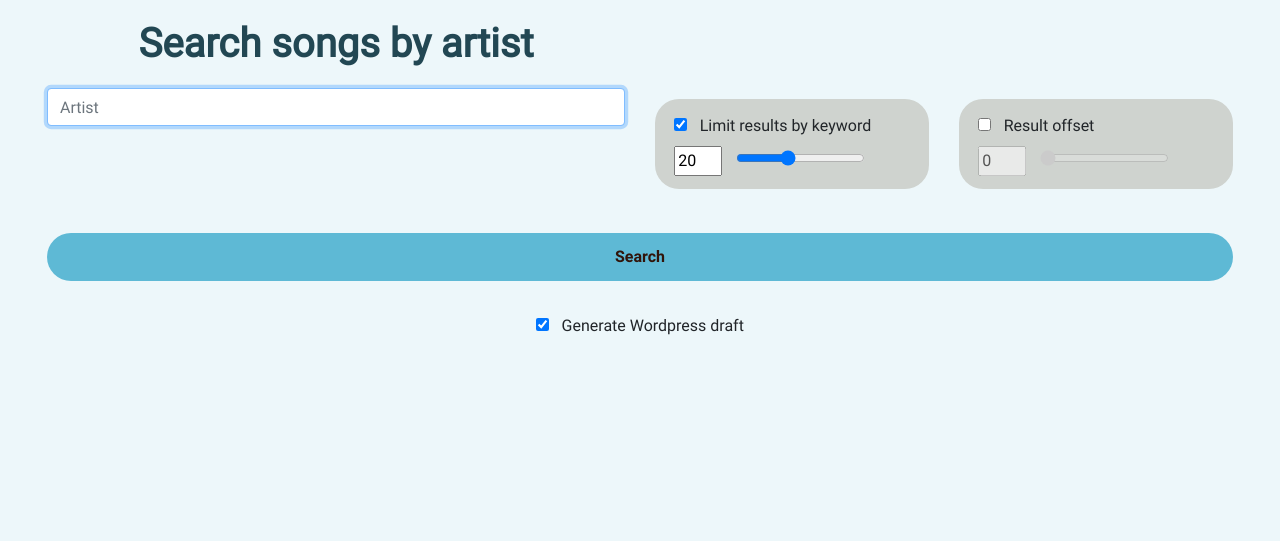
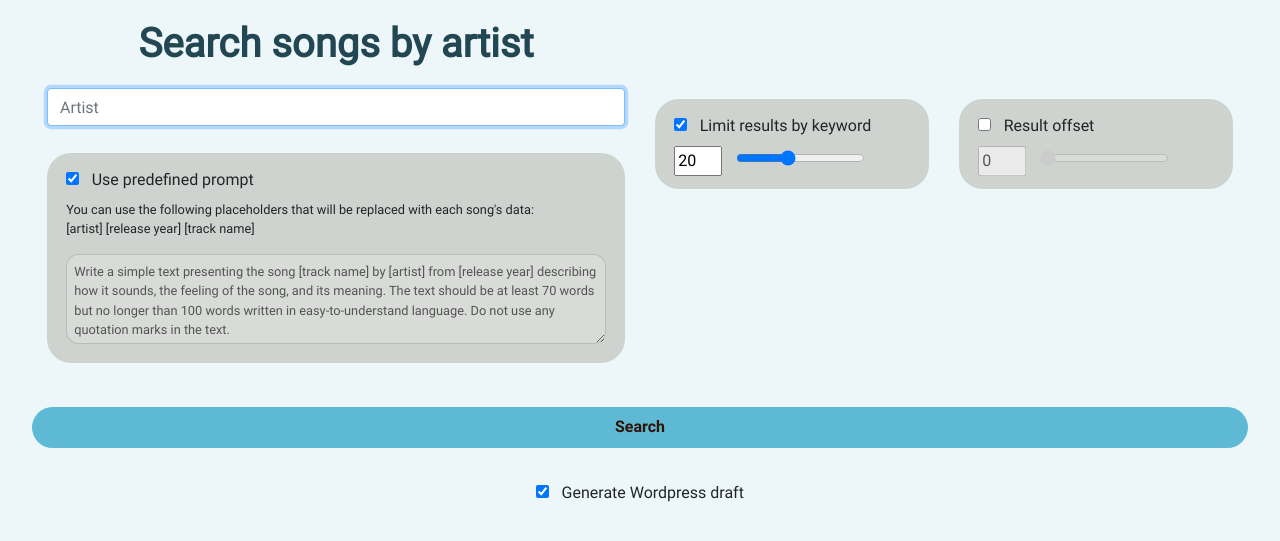
Before and after one commit to smiro-seo/song_search, a Flask app: page /search-by-artist in a window 1280 px wide. Shown: the part 56-597 px from the top of the page. Run offline with Flask 3, Linux system fonts and the light colour scheme; a user stored in the database is signed in; some libraries are stand-ins or nearby versions.

Commit message:
change prompt

```diff
--- a/input.csv
+++ b/input.csv
@@ -1,3 +1,2 @@
-0,animals,dog
-1,animals,cat
-2,cities,new york
+0,furniture,table
+1,furniture,chair
--- a/sd_app/constants.py
+++ b/sd_app/constants.py
@@ -6,3 +6,5 @@ keys['openai_key'] = os.getenv('OPENAI_KEY')
 keys['youtube_key'] = os.getenv('YOUTUBE_KEY')
 keys['wp_user'] = os.getenv('WP_USERNAME')
 keys['wp_password'] = os.getenv('WP_PASSWORD')
+
+default_prompt = 'Write a simple text presenting the song [track name] by [artist] from [release year] describing how it sounds, the feeling of the song, and its meaning. The text should be at least 70 words but no longer than 100 words written in easy-to-understand language. Do not use any quotation marks in the text.'
--- a/sd_app/models.py
+++ b/sd_app/models.py
@@ -18,6 +18,7 @@ class Search(db.Model):
     keywords = db.Column(db.String(150))
     csv_path = db.Column(db.String(150))
     html_path = db.Column(db.String(150))
+    prompt = db.Column(db.String(516))
     user_id = db.Column(db.Integer, db.ForeignKey("user.id"))
     by_artist = db.Column(db.Integer, default=0)
 
--- a/sd_app/static/base.css
+++ b/sd_app/static/base.css
@@ -59,7 +59,7 @@ button, input, label{
 }
 
 .basic-padding{
-    padding: 0.75em
+    padding: 0.55em
 }
 
 .horizontal-container{
--- a/sd_app/static/index.js
+++ b/sd_app/static/index.js
@@ -16,13 +16,8 @@ function delete_row(idx, table) {
   }
 }
 
-function repeat_search(keyword_json) {
-  fetch("/repeat_search", {
-    method: "POST",
-    body: JSON.stringify({ keyword: keyword_json }),
-  }).then((_res) => {
-    window.location.href = "/search";
-  });
+function repeat_search(id) {
+  window.location.href = "/search?search_id=" + id;
 }
 
 function search_artist() {
@@ -58,6 +53,7 @@ function search_by_artist(artist_name, artist_id) {
     "check-limit-kw": $("#check-limit-kw").is(":checked") ? 1 : null,
     "check-offset": $("#check-offset").is(":checked") ? 1 : null,
     wordpress: $("#wordpress").is(":checked") ? 1 : false,
+    prompt: $("#prompt").val(),
   };
   console.log(body);
 
@@ -78,7 +74,20 @@ function clear_table(what_to_clear) {
   });
 }
 
+var default_prompt =
+  "Write a simple text presenting the song [track name] by [artist] from [release year] describing how it sounds, the feeling of the song, and its meaning. The text should be at least 70 words but no longer than 100 words written in easy-to-understand language. Do not use any quotation marks in the text.";
+
 $(document).ready(function () {
+  $("#check-prompt").on("change", function () {
+    let disable = $("#check-prompt").is(":checked");
+    if (disable) {
+      $("#prompt").attr("disabled", true);
+      $("#prompt").val(default_prompt);
+    } else {
+      $("#prompt").attr("disabled", false);
+    }
+  });
+
   $("#check-limit-kw").on("change", function () {
     let able = $("#check-limit-kw").is(":checked");
     if (able) {
--- a/sd_app/templates/search_by_artist.html
+++ b/sd_app/templates/search_by_artist.html
@@ -6,7 +6,8 @@
     <h1 class="page-title">Search songs by artist</h1></div></div>
 
   <div class="row">
-    <div class="col-lg-6">
+    <div class="col-lg-6"><div class="row">
+      <div class="col-lg-12">
             <div class="form-group">
               <input
                 autofocus
@@ -14,15 +15,36 @@
                 class="form-control"
                 id="artist"
                 placeholder="Artist"
-              />
-            </div>
+              /></div>
+            </div></div>
+            <div class="row">
+              <div class="col-lg-12">
+
+
+
+      <div class="nice-container basic-padding" >
+        <div class="horizontal-container" style="white-space: nowrap;align-items:flex-end">
+
+        <input checked type="checkbox" value="limited" id="check-prompt" name="check-prompt" class="checkbox">
+        <label for="prompt" >Use predefined prompt</label>
+        <p class="text" style="white-space: pre-wrap" >You can use the following placeholders that will be replaced with each song's data:
+[artist] [release year] [track name]</p></div>
+
+        <div class="horizontal-container">
+        <textarea disabled class="text basic-padding"  name="prompt" id="prompt" style="width:100%;border-radius:1em;min-height:7em" >{{prompt}}</textarea>
+        </div>
+
     </div>
+
+
+
+  </div>
+</div>
+    </div>
+
 
         <div class="col-lg-3">
 
-          <form method="POST">
-
-              <input hidden name="option" value="search">
               <div class="nice-container basic-padding">
                 <div class="horizontal-container">
                   <input checked type="checkbox" value="limited" id="check-limit-kw" name="check-limit-kw" class="checkbox">
@@ -50,7 +72,8 @@
 
             </div>
           </div>
-    </form>
+</div>
+
   </div>
     <div class="row">
     <div class="col-md-12" style="margin-top:2em;text-align:center">
--- a/sd_app/views.py
+++ b/sd_app/views.py
@@ -14,14 +14,14 @@ import sys
 import os
 from . import db, app
 # from .func.wordpress import create_draft
-from .constants import keys
+from .constants import keys, default_prompt
 sys.path.append('/..')
 
 flag_bkg = threading.Event()
 stopper = threading.Event()
 
 views = Blueprint('views', __name__)
-input_data = pd.DataFrame(columns=['keyword', 'sp_keyword'])
+input_data = {'keywords':pd.DataFrame(columns=['keyword', 'sp_keyword']), 'prompt':default_prompt}
 input_path = os.path.join(os.path.dirname(__file__), '..', 'input.csv')
 
 
@@ -67,7 +67,7 @@ def background_search(local_app, local_db, input_data, limit, offset, search_id,
         print("Background search running.")
         print(f"Limiting results to {limit}. Offset: {offset}")
         if not by_artist:
-            input_data = input_data.rename(
+            input_data['keywords'] = input_data['keywords'].rename(
             columns={'keyword': 'search_term', 'sp_keyword': 'keyword'})
 
         new_search = Search.query.get(search_id)
@@ -112,10 +112,25 @@ def search():
 
     global input_data, flag_bkg, app, stopper
     filename = ''
+    prompt = default_prompt
+    search_id = request.args.get('search_id', None)
+    print(search_id)
 
     if request.method == 'GET':
 
-        input_data = read_data()
+        if search_id is not None:
+            flash('Input data restored.', category='success')
+            search = Search.query.get(search_id)
+
+            clear(flash_msg=False, what_to_clear='input')
+            input_data['keywords'] = pd.DataFrame(json.loads(search.keywords))
+            prompt = search.prompt
+            print(prompt)
+
+            save_input_data(input_data['keywords'])
+
+        else:
+            input_data['keywords'] = read_data()
 
     if request.method == 'POST':
         data = dict(request.form)
@@ -124,14 +139,14 @@ def search():
             data.pop('option', None)
             new_row = {x: y.lower() for x, y in data.items()}
 
-            flag, input_data, msg = add_row(input_data, new_row)
+            flag, input_data['keywords'], msg = add_row(input_data['keywords'], new_row)
 
             if flag:
                 flash(msg, category='success')
             else:
                 flash(msg, category='error')
 
-            save_input_data(input_data)
+            save_input_data(input_data['keywords'])
 
         elif data['option'] == 'search':
             data.pop('option', None)
@@ -147,17 +162,21 @@ def search():
                     if not flag_bkg.is_set():
                         stopper.clear()
 
-                        input_data = read_data()
+                        input_data = {
+                            'keywords': read_data(),
+                            'prompt': data.get('prompt', default_prompt)
+                        }
                         time_to_complete = 20*limit_st * \
-                            len(set(input_data['keyword'].values))
+                            len(set(input_data['keywords']['keyword'].values))
 
 
                         new_search = Search(  # Create search without file path
                             user=current_user.username,
                             user_id=current_user.id,
-                            keywords=input_data.to_json(),
+                            keywords=input_data['keywords'].to_json(),
                             csv_path="In progress",
                             html_path="In progress",
+                            prompt=input_data['prompt'],
                             by_artist=0
                         )
                         db.session.add(new_search)
@@ -184,8 +203,10 @@ def search():
             except ValueError:
                 flash("An error happened. Try again.", category='error')
 
-    input_data_tuple = to_tuples(input_data)
-    return render_template("search.html", input_data=input_data_tuple, download_link=filename, user=current_user)
+    print("ACA")
+    print(prompt)
+    input_data_tuple = to_tuples(input_data['keywords'])
+    return render_template("search.html", input_data=input_data_tuple, download_link=filename, user=current_user, prompt=prompt, existing=search_id)
 
 
 @views.route('/search-by-artist', methods=['GET', 'POST'])
@@ -216,6 +237,7 @@ def search_by_artist():
                         keywords=data['artist-name'],
                         csv_path="In progress",
                         html_path="In progress",
+                        prompt=data['prompt'],
                         by_artist=1
                     )
                     db.session.add(new_search)
@@ -224,7 +246,7 @@ def search_by_artist():
                     thread = threading.Thread(target=background_search, kwargs={
                         'local_app': app,
                         'local_db': db,
-                        'input_data': {"name":data['artist-name'], "id":data['artist-id']},
+                        'input_data': {"name":data['artist-name'], "id":data['artist-id'], 'prompt': data['prompt']},
                         'limit': limit_st,
                         'offset': offset,
                         'search_id': search_id,
@@ -245,7 +267,7 @@ def search_by_artist():
 
         return jsonify({})
 
-    return render_template("search_by_artist.html", user=current_user)
+    return render_template("search_by_artist.html", user=current_user, prompt=default_prompt)
 
 
 @views.route('/history', methods=['GET'])
@@ -267,10 +289,10 @@ def delete_row():
     data = json.loads(request.data)
     idx = data['idx']
 
-    input_data = read_data()
-    input_data.drop(index=idx, inplace=True)
+    input_data['keywords'] = read_data()
+    input_data['keywords'].drop(index=idx, inplace=True)
 
-    save_input_data(input_data)
+    save_input_data(input_data['keywords'])
     flash('Keyword deleted.', category='error')
 
     return jsonify({})
@@ -314,9 +336,9 @@ def clear(flash_msg=True, what_to_clear=None):
     if what_to_clear is None:
         what_to_clear = json.loads(request.data)['what_to_clear']
     if what_to_clear == 'input':
-        input_data = pd.DataFrame(columns=['keyword', 'sp_keyword'])
+        input_data['keywords'] = pd.DataFrame(columns=['keyword', 'sp_keyword'])
 
-        save_input_data(input_data)
+        save_input_data(input_data['keywords'])
         if flash_msg:
             flash('Input data cleared.', category='error')
 
@@ -324,20 +346,6 @@ def clear(flash_msg=True, what_to_clear=None):
         for search in Search.query.all():
             delete_search(flash_msg=False, idx=search.id)
         flash('Search history cleared.', category='error')
-
-    return jsonify({})
-
-
-@views.route('/repeat_search', methods=['POST'])
-def repeat_search():
-    global input_data
-    search_input = json.loads(request.data)['keyword']
-
-    clear(flash_msg=False, what_to_clear='input')
-    input_data = pd.DataFrame(search_input)
-
-    save_input_data(input_data)
-    flash('Input data restored.', category='success')
 
     return jsonify({})
 
--- a/search/html_generator.py
+++ b/search/html_generator.py
@@ -4,6 +4,7 @@ from airium import Airium
 spotify_img = '<img class="gb-image gb-image-1d75b3e9" \
     src="https://songpier.com/wp-content/uploads/2022/05/listen-spotify-button-edited-e1671691367203.png" \
     alt="spotify", title="listen-spotify-button" />'
+
 
 def generate_html(json_string):
 
@@ -27,7 +28,9 @@ def generate_html(json_string):
             with a.div(klass="wp-block-embed__wrapper"):
                 with a.div(f'data-id="{song_data["yt_video_id"]}" data-src="https://www.youtube.com/embed/{song_data["yt_video_id"]}" data-query="feature=oembed"', klass="rll-youtube-player"):
                     #with a.noscript():
-                    a.iframe("allowfullscreen", title=title, width="840", height="473", src=f"https://www.youtube.com/embed/{song_data['yt_video_id']}?feature=oembed", frameborder="0", allow="accelerometer; autoplay; clipboard-write; encrypted-media; gyroscope; picture-in-picture")
+                    a.iframe("allowfullscreen", title=title, width="840", height="473",
+                    src=f"https://www.youtube.com/embed/{song_data['yt_video_id']}?feature=oembed", frameborder="0",
+                    allow="accelerometer; autoplay; clipboard-write; encrypted-media; gyroscope; picture-in-picture")
 
         #   Song Data
         with a.div(klass="songfacts"):
```
Also changed, not shown: sd_app/templates/history.html (+7 -1 lines), sd_app/templates/search.html (+29 -3 lines), search/open_ai_upwork_main.py (+25 -11 lines), instance/database.db, 1 other file.
